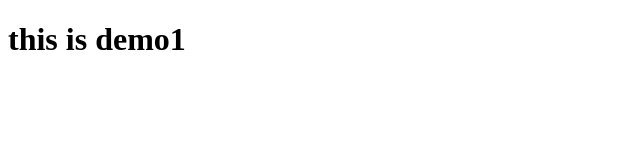
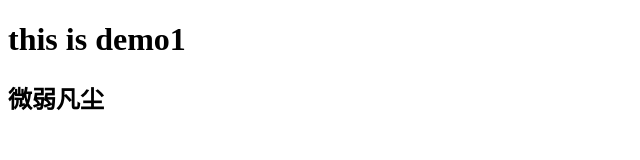
Before and after one commit to fxf3232/fxf3232.github.io, a plain HTML site: page index.html in a window 1280 px wide. Shown: the whole page, without its empty margins (0-640 px from the left). Drawn offline with Linux system fonts and the light colour scheme.

Commit message:
我的作品1
demo1

```diff
--- a/index.html
+++ b/index.html
@@ -6,5 +6,6 @@
 </head>
 <body>
 	<h1>this is demo1</h1>
+	<h2>微弱凡尘</h2>
 </body>
 </html>
```
